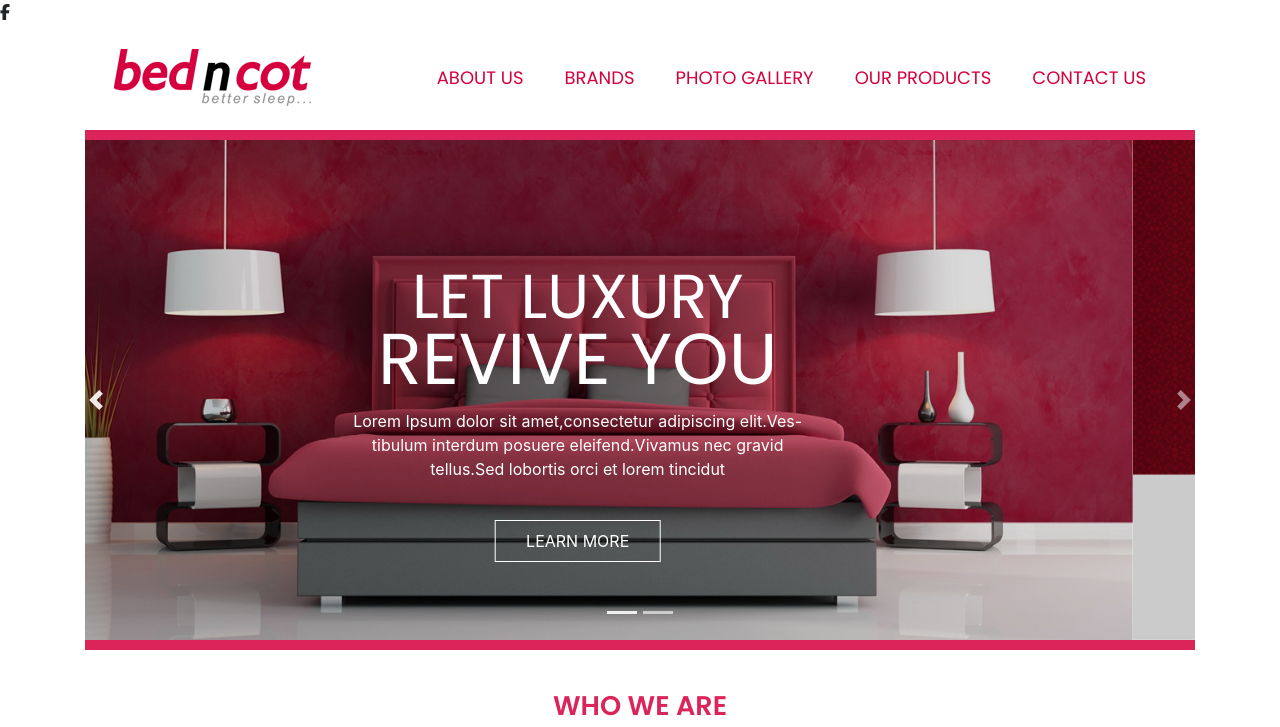
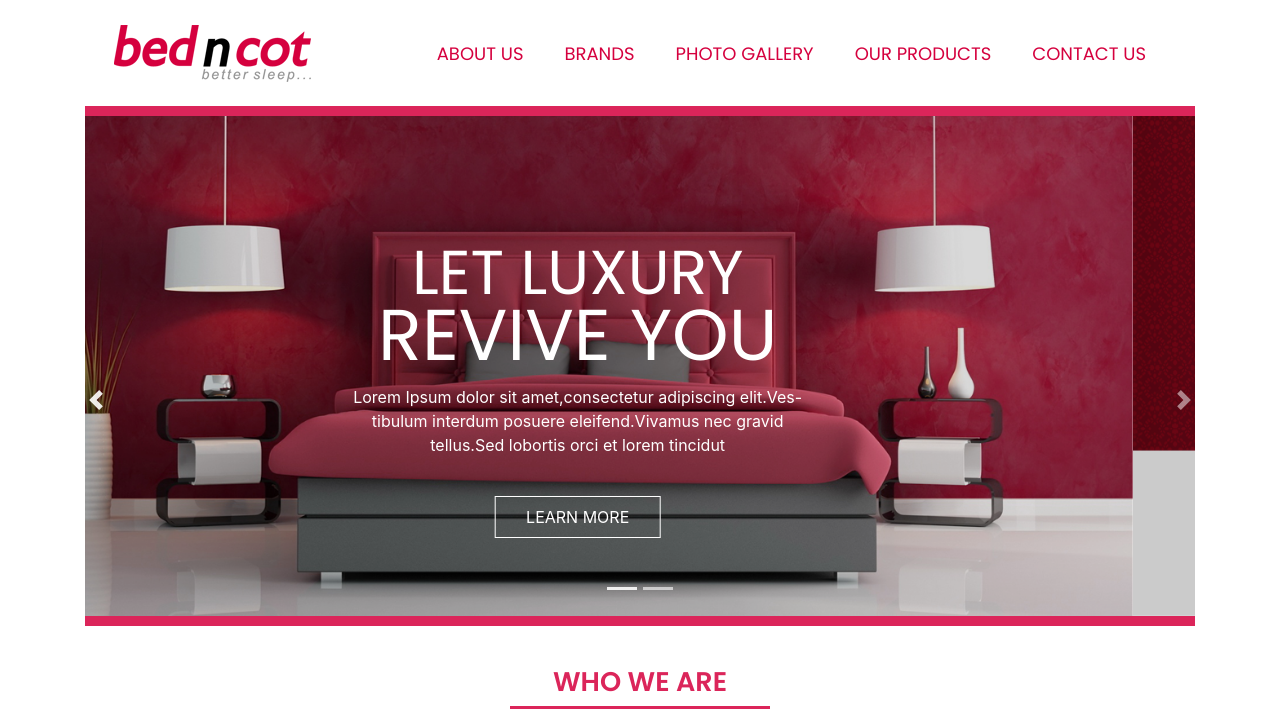
Before and after one commit to Vignesh-V96/bedncot, a plain HTML site: page index.html in a window 1280 px wide. Shown: the top 727 px of the page. Drawn offline with nearby package versions, Linux system fonts and the light colour scheme.

Commit message:
minor tweaks

```diff
--- a/css/style.css
+++ b/css/style.css
@@ -111,6 +111,7 @@ nav{
 	background-color: #db255a;
 	margin-bottom: 23px;
 }
+
 .about a{
 	padding: 5px 25px;
 	border: 1.5px solid #db255a;
--- a/index.html
+++ b/index.html
@@ -16,7 +16,7 @@
 		<link rel="stylesheet" type="text/css"  href="vendor/owlcarousel/owl.theme.default.min.css">
 	</head>
 	<body>
-		<i class="fa fa-facebook" aria-hidden="true"></i>
+		<!-- <i class="fa fa-facebook" aria-hidden="true"></i> -->
 		<!-----==============================header section============----------->
 		<header id="header" class="">
 			<div class="container">
@@ -278,7 +278,7 @@
                     <h6 class="r2">
                         follow us
                     </h6>
-                    <div class='social_icon_group align_center disp_flex    flex_wrap '>
+                    <div class='social_icon_group align_center disp_flex flex_wrap '>
                         <div class='icon position_relative align_center social fb color_fb_icon'><a
                                 href="https://www.facebook.com/" target="_blank"><i
                                     class='fa fb fa-facebook'></i></a>
```
Also changed, not shown: 1 other file.
